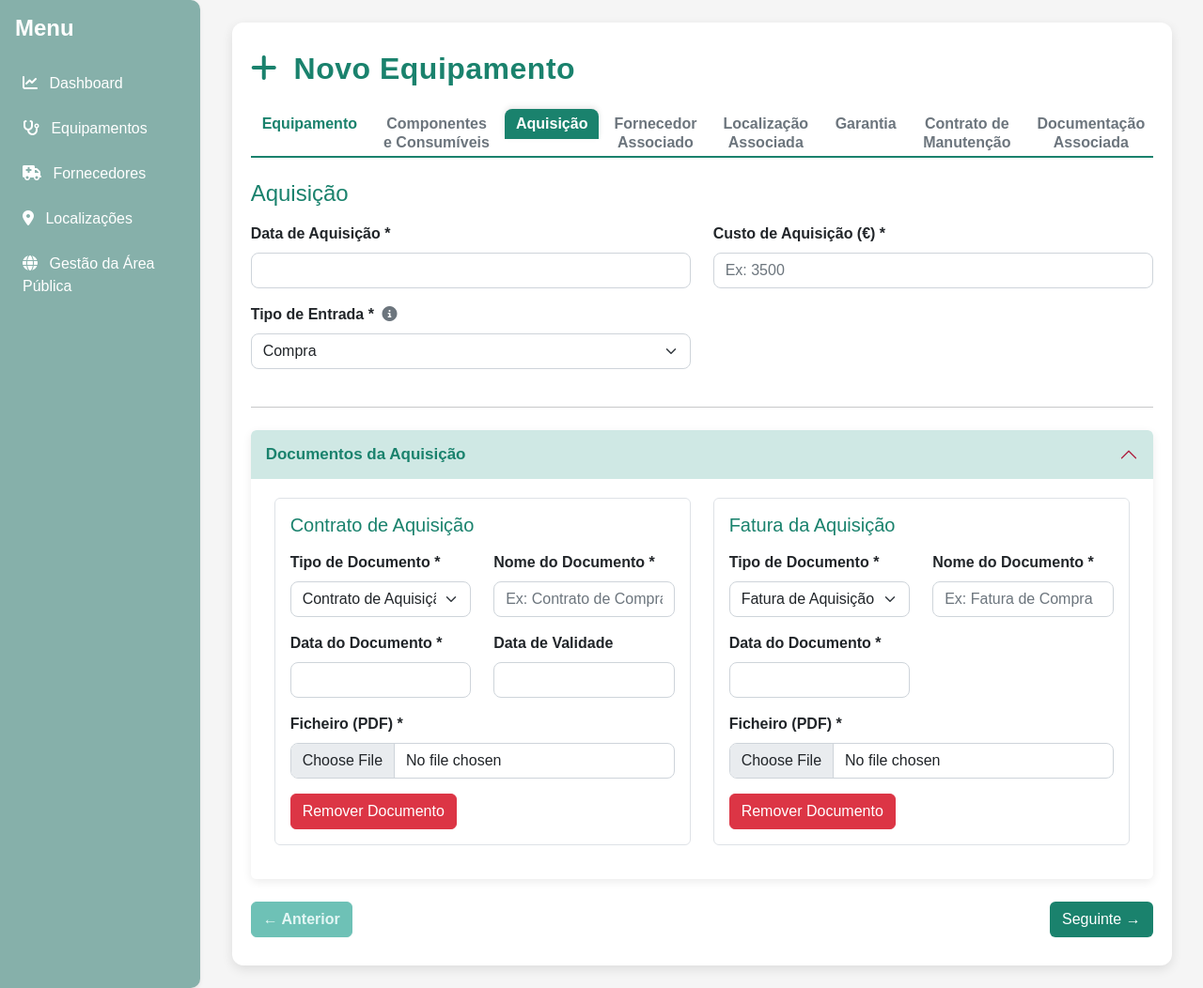
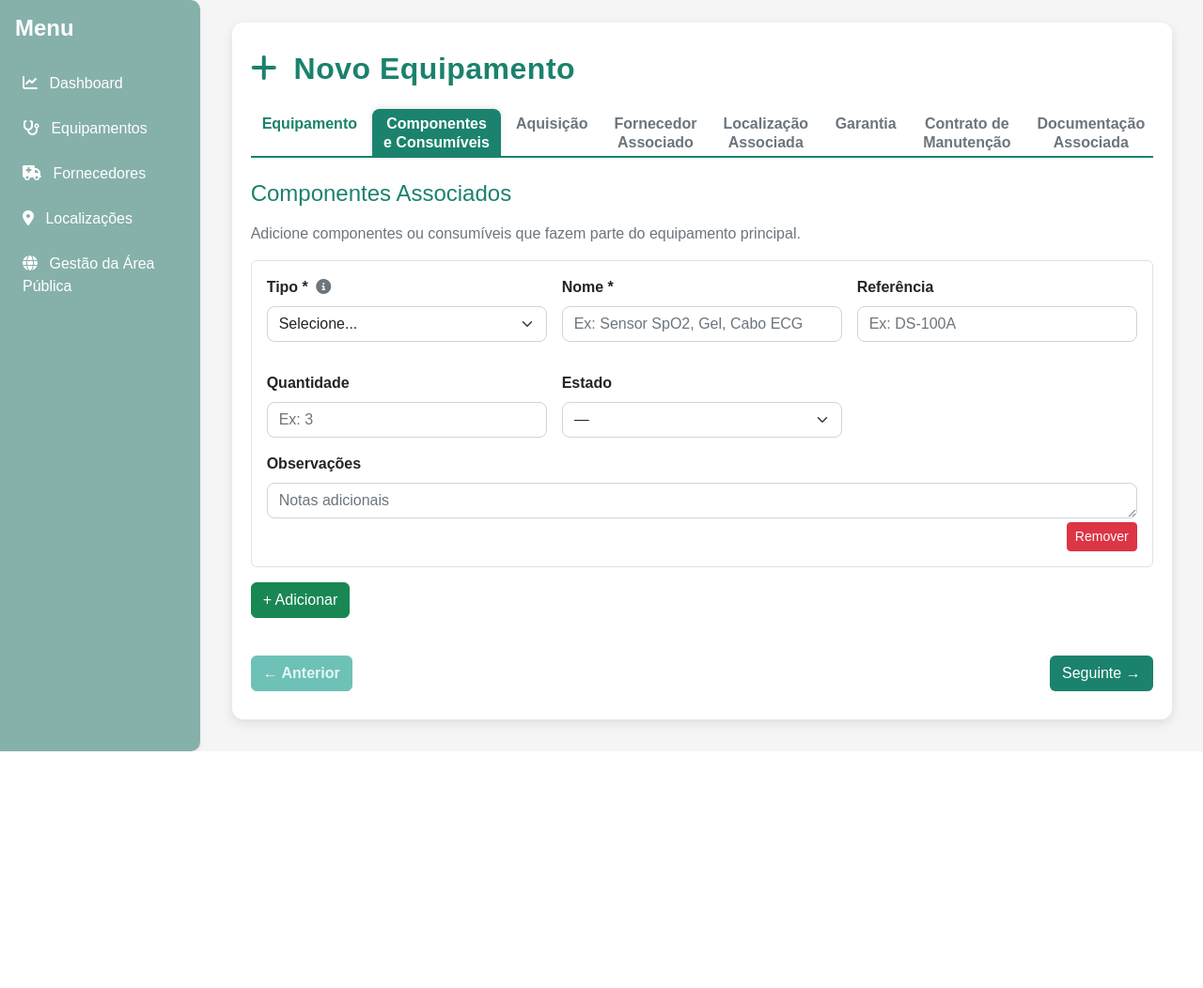
Before and after one commit to Matildequeiros/Projeto, a PHP site: page /Private/views/Equipamentos/novo.php in a window 1280 px wide. Shown: the part 82-1134 px from the top of the page at 94% size. After the commit the page ends 882 px from the top, so only its background shows below. Run offline with PHP 8.4, Linux system fonts and the light colour scheme; the visitor is signed in with stand-in values (Sample User, id 1); tables that the repository leaves empty hold one stand-in row (values such as "Sample post").

Commit message:
Validações de componentes e preservação de dados ao navegar

```diff
--- a/Frontend/Private/includes/validacoes.php
+++ b/Frontend/Private/includes/validacoes.php
@@ -45,3 +45,27 @@ function validar_select(string $valor, string $campo): array {
     }
     return $erros;
 }
+
+function validar_componente(string $nome, string $tipo, string $referencia, string $quantidade, string $estado): array {
+    $erros = [];
+
+    $algumPreenchido = !empty($nome) || !empty($referencia) || !empty($quantidade);
+
+    if ($algumPreenchido && empty(trim($nome))) {
+        $erros[] = "O nome do componente é obrigatório.";
+    }
+
+    if ($algumPreenchido && empty(trim($tipo))) {
+        $erros[] = "O tipo do componente é obrigatório.";
+    }
+
+    if ($algumPreenchido && empty(trim($quantidade))) {
+        $erros[] = "A quantidade do componente é obrigatória.";
+    }
+
+    if ($tipo === 'componente' && $algumPreenchido && empty(trim($estado))) {
+        $erros[] = "O estado é obrigatório para componentes.";
+    }
+
+    return $erros;
+}
--- a/Frontend/Private/views/Equipamentos/novo.php
+++ b/Frontend/Private/views/Equipamentos/novo.php
@@ -119,16 +119,12 @@ if ($_SERVER["REQUEST_METHOD"] == "POST" && isset($_POST['submeter_sep1'])) {
         exit;
     }
 }
-
-// Separador 2 — Componentes (opcional)
-if ($_SERVER["REQUEST_METHOD"] == "POST" && isset($_POST['submeter_sep2'])) {
-
+if ($_SERVER["REQUEST_METHOD"] == "POST" && isset($_POST['voltar_sep1'])) {
+    $nomes = $_POST['nome_componente'] ?? [];
     $componentes = [];
-    $nomes = $_POST['nome_componente'] ?? [];
 
     foreach ($nomes as $i => $nome) {
         $nome = trim($nome);
-
         if (!empty($nome)) {
             $componentes[] = [
                 'tipo'        => trim($_POST['tipo'][$i]                   ?? ''),
@@ -141,12 +137,47 @@ if ($_SERVER["REQUEST_METHOD"] == "POST" && isset($_POST['submeter_sep2'])) {
         }
     }
 
-    // Guardar na sessão (pode ser array vazio se não preencheu nada)
     $_SESSION['novo_equipamento']['sep2'] = $componentes;
-
-    // Avançar para o Sep. 3
-    header("Location: novo.php?sep=aquisicao");
+    header("Location: novo.php?sep=dados");
     exit;
+}
+
+// Separador 2 — Componentes (opcional)
+if ($_SERVER["REQUEST_METHOD"] == "POST" && isset($_POST['submeter_sep2'])) {
+
+    $erros = [];
+    $componentes = [];
+    $nomes = $_POST['nome_componente'] ?? [];
+
+    foreach ($nomes as $i => $nome) {
+        $nome       = trim($nome);
+        $tipo       = trim($_POST['tipo'][$i]               ?? '');
+        $referencia = trim($_POST['referencia'][$i]         ?? '');
+        $quantidade = trim($_POST['quantidade'][$i]         ?? '');
+        $estado     = trim($_POST['estado_componente'][$i]  ?? '');
+
+
+        $erros = array_merge($erros, validar_componente($nome, $tipo, $referencia, $quantidade, $estado));
+
+        if (!empty($nome)) {
+            $componentes[] = [
+                'tipo'        => $tipo,
+                'nome'        => $nome,
+                'referencia'  => $referencia,
+                'quantidade'  => $quantidade,
+                'estado'      => $estado,
+                'observacoes' => trim($_POST['observacoes_componente'][$i] ?? '')
+            ];
+        }
+    }
+
+    if (empty($erros)) {
+        $_SESSION['novo_equipamento']['sep2'] = $componentes;
+        header("Location: novo.php?sep=aquisicao");
+        exit;
+    } else {
+        $_SESSION['sep_ativo'] = 'componentes';
+    }
 }
 
 // Separador 3 — Aquisição
@@ -917,7 +948,7 @@ Suporte de vida - Equipamentos cuja falha pode colocar em risco imediato a vida
                                 <?php
                                 $componentes_sessao = $_SESSION['novo_equipamento']['sep2'] ?? [];
                                 if (empty($componentes_sessao)) {
-                                    $componentes_sessao = [['tipo' => 'componente', 'nome' => '', 'referencia' => '', 'quantidade' => '', 'estado' => '', 'observacoes' => '']];
+                                    $componentes_sessao = [['tipo' => '', 'nome' => '', 'referencia' => '', 'quantidade' => '', 'estado' => '', 'observacoes' => '']];
                                 }
                                 foreach ($componentes_sessao as $comp):
                                 ?>
@@ -931,6 +962,7 @@ Componente - Parte técnica do equipamento (sensores, cabos, baterias, módulos)
 Consumível - Item usado e substituído regularmente (gel, filtros, papel térmico)."></i>
                                                 </label>
                                                 <select class="form-select" name="tipo[]">
+                                                    <option value="">Selecione...</option>
                                                     <option value="componente" <?= ($comp['tipo'] ?? '') == 'componente' ? 'selected' : '' ?>>Componente</option>
                                                     <option value="consumivel" <?= ($comp['tipo'] ?? '') == 'consumivel' ? 'selected' : '' ?>>Consumível</option>
                                                 </select>
@@ -996,7 +1028,7 @@ Consumível - Item usado e substituído regularmente (gel, filtros, papel térmi
 
                             <!-- Botões navegação -->
                             <div class="d-flex justify-content-between mt-3">
-                                <button type="button" class="btn btn-secondary" onclick="mostrarSeparador('dados')">
+                                <button type="submit" name="voltar_sep1" class="btn btn-secondary">
                                     ← Anterior
                                 </button>
 
```
